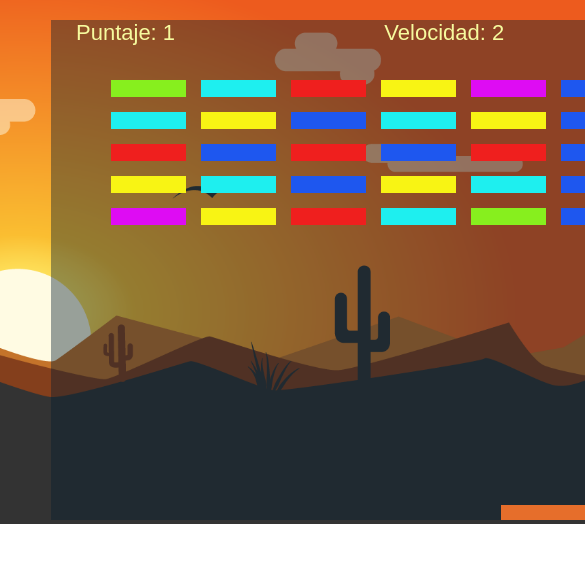
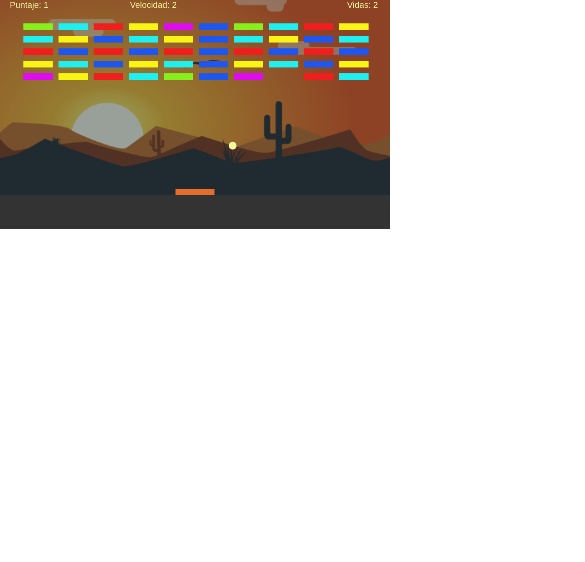
Before and after one commit to DavidVillalobos/DavidVillalobos.github.io, a plain HTML site: page index.html in a window 390 px wide. Shown: the top 562 px of the page, 585 px wide, since content can reach past the window. Drawn offline with Linux system fonts and the light colour scheme.

Commit message:
Responsive Phones

```diff
--- a/css/style.css
+++ b/css/style.css
@@ -8,11 +8,12 @@ body {
     background-repeat: no-repeat;
     background-position: center;
     background-size: cover;
+    width: 100%;
+    height: 100%;
 }
 
 canvas {
-    margin-left: 13%;
-    margin-right: 13%;
-    margin-top: 5%;
+    width: 100%;
+    height: 100%;
     background-color: rgba(6, 29, 48, 0.412)
 }
--- a/index.html
+++ b/index.html
@@ -3,7 +3,7 @@
     <head>
         <meta charset="utf-8"/>
         <title>Dodgeball Simple </title>
-        <meta name="viewport" content="width=device-width, initial-scale=1.0">
+        <meta name="viewport" content="width=device-width; initial-scale=1.0; maximum-scale=1.0; user-scalable=0;" />
         <link rel="stylesheet" href="css/style.css">
 
     </head>
```
